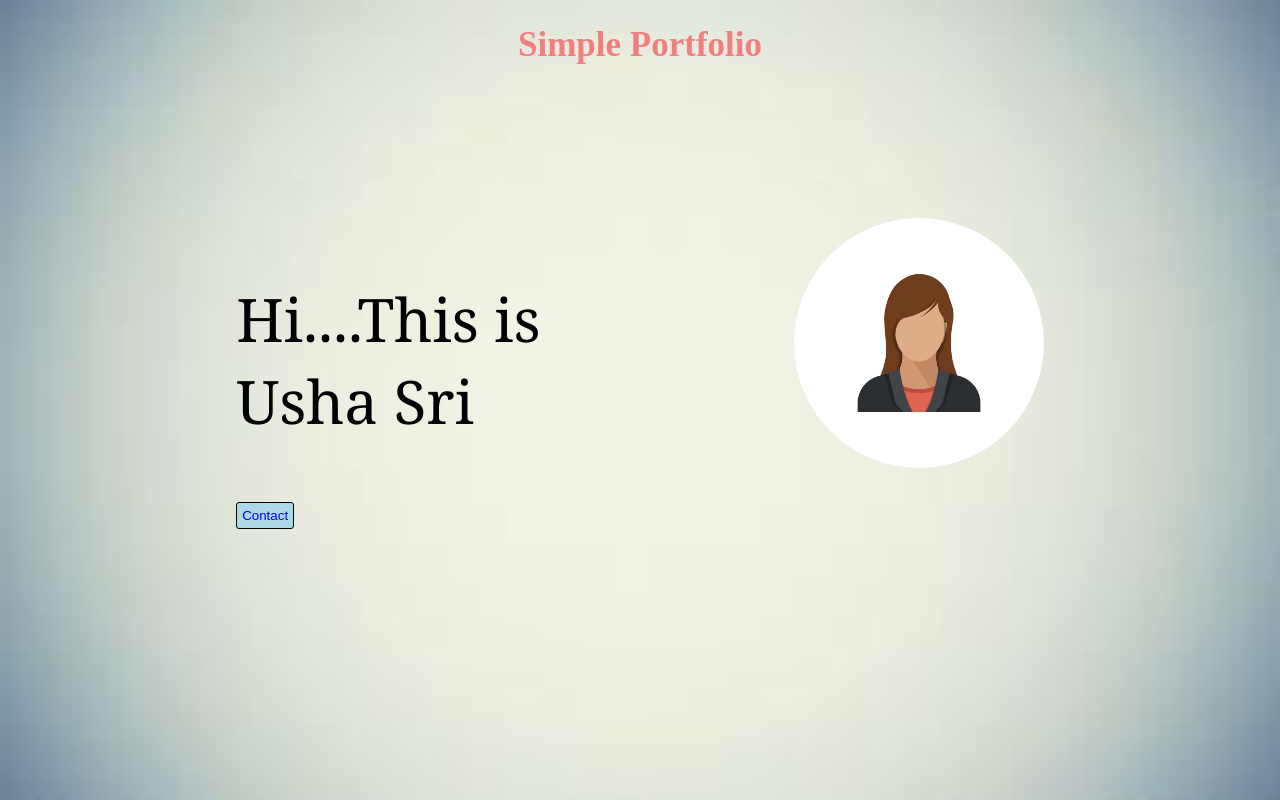
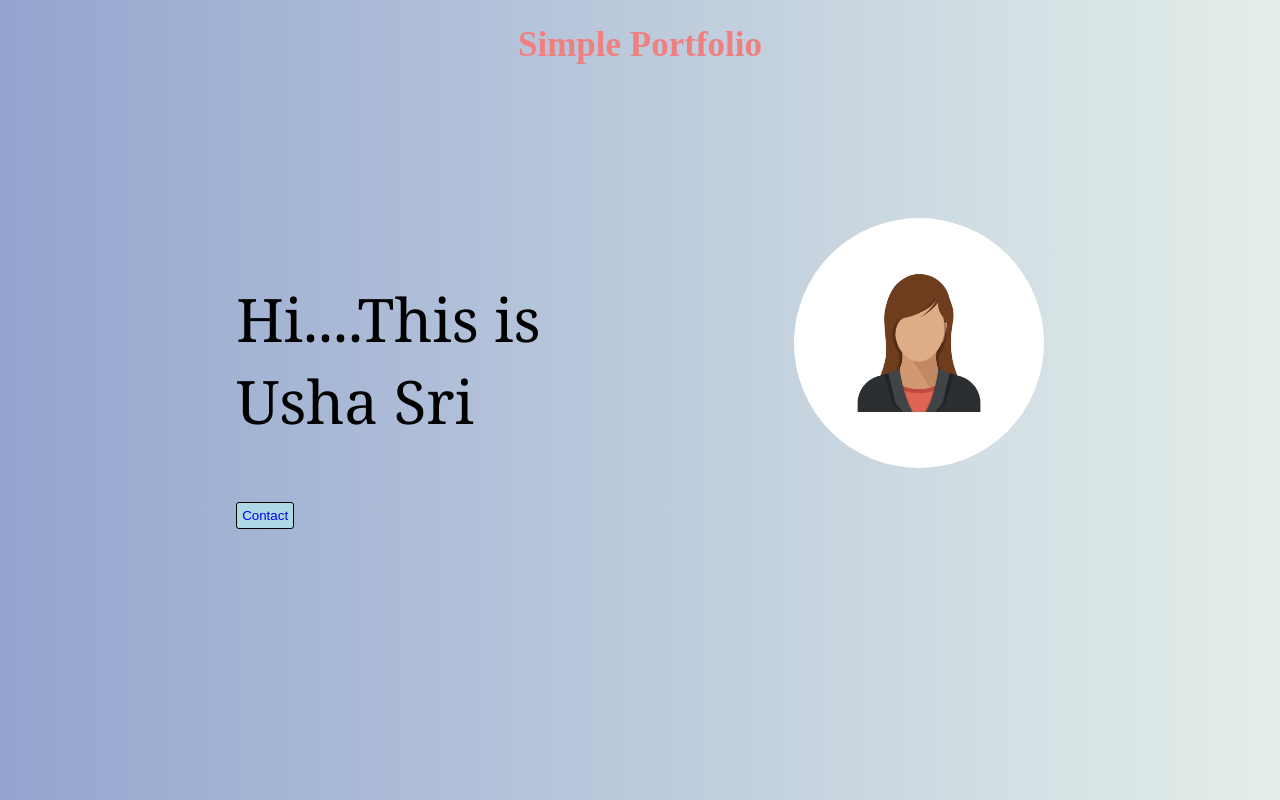
Before and after one commit to ushasri2645/hanami-store, a React (Create React App) app: page / in a window 1280 px wide. Built offline with nearby package versions, Linux system fonts and the light colour scheme.

Commit message:
BackgroundColor of app changed

```diff
--- a/src/Components/Home.css
+++ b/src/Components/Home.css
@@ -3,7 +3,7 @@
     flex-direction: column;
     height: 100vh;
     background-size: cover;
-    background-image: url('../../public/background.png');
+    background: linear-gradient(to right, #93A5CF, #E4EfE9);
 }
 .heading{
     margin: 25px;
```
